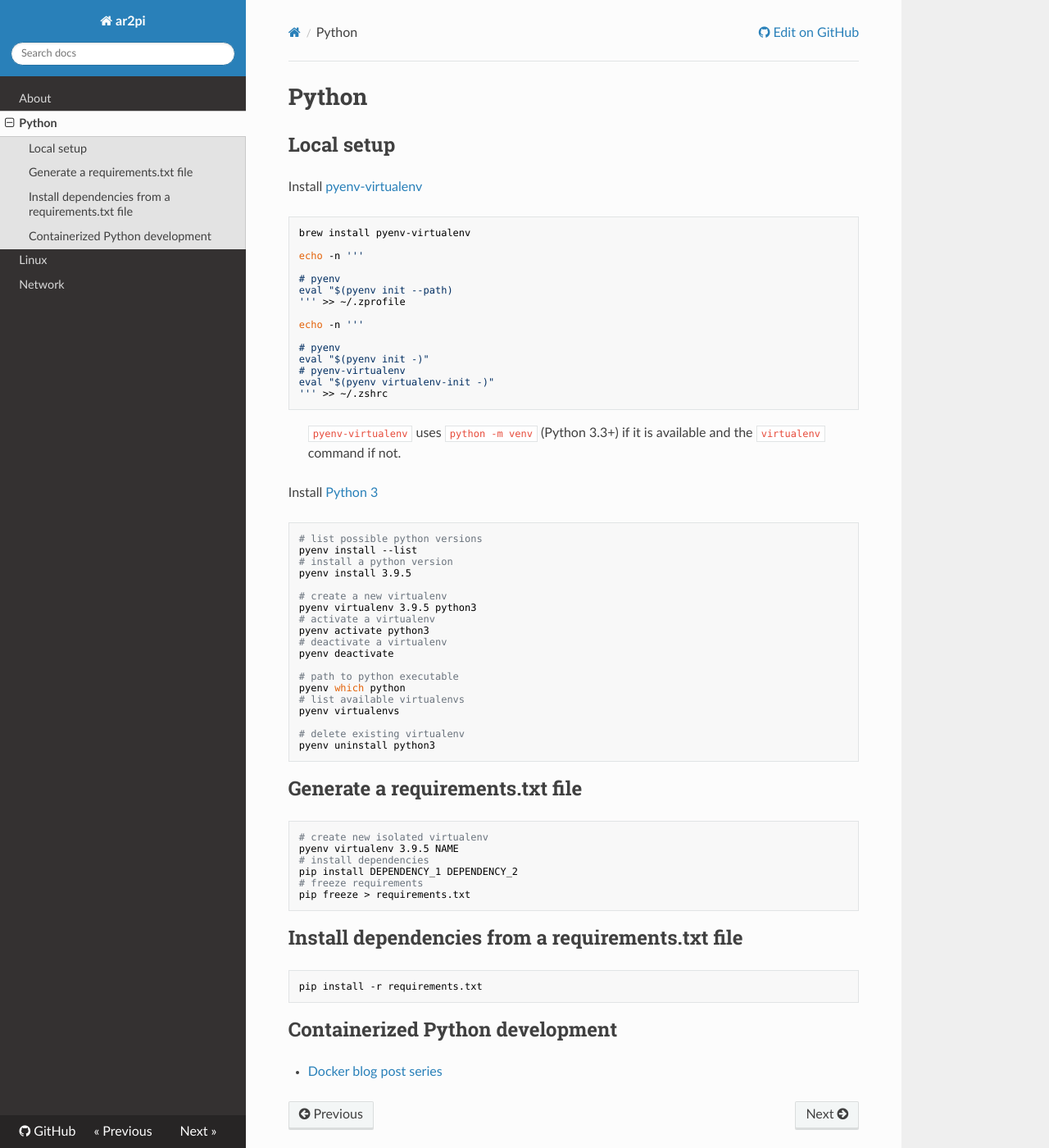
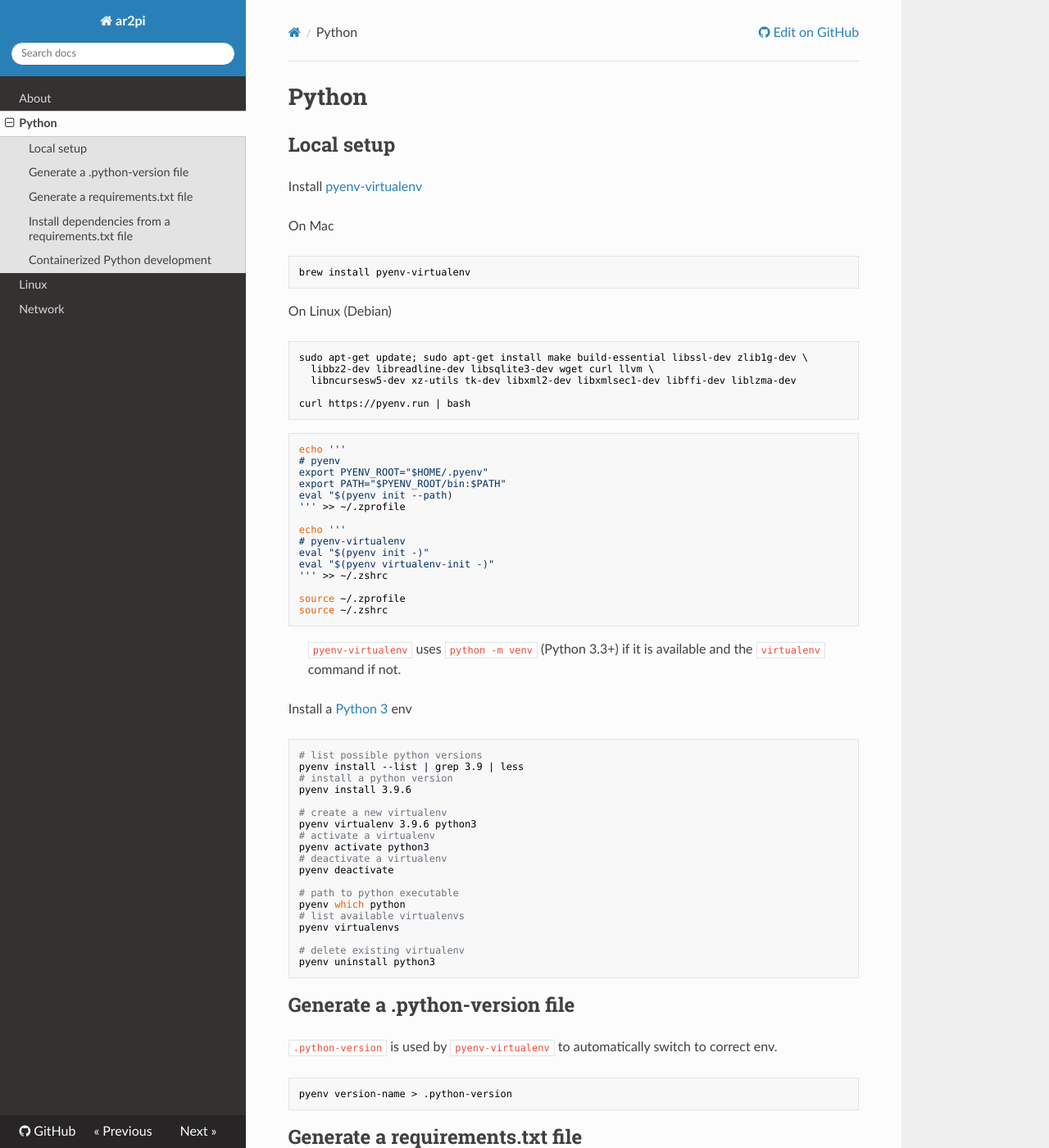
Before and after one commit to ar2pi/ar2pi, an MkDocs documentation site: the page built from docs/python.md, in a window 1280 px wide and 1400 px high. Shown: the whole window at 82% size. Built offline with MkDocs 1.6.1, drawn with Linux system fonts in a browser that asks for light colours; nearby versions of some CDN libraries; some of the changed text lies outside the part shown.

Commit message:
add python version and linux snippets

````diff
--- a/docs/python.md
+++ b/docs/python.md
@@ -3,35 +3,50 @@
 ## Local setup
 
 Install [pyenv-virtualenv](https://github.com/pyenv/pyenv-virtualenv)
+
+On Mac
 ```sh
 brew install pyenv-virtualenv
+```
 
-echo -n '''
+On Linux (Debian)
+```sh
+sudo apt-get update; sudo apt-get install make build-essential libssl-dev zlib1g-dev \
+  libbz2-dev libreadline-dev libsqlite3-dev wget curl llvm \
+  libncursesw5-dev xz-utils tk-dev libxml2-dev libxmlsec1-dev libffi-dev liblzma-dev
 
+curl https://pyenv.run | bash
+```
+
+```sh
+echo '''
 # pyenv
+export PYENV_ROOT="$HOME/.pyenv"
+export PATH="$PYENV_ROOT/bin:$PATH"
 eval "$(pyenv init --path)
 ''' >> ~/.zprofile
 
-echo -n '''
-
-# pyenv
+echo '''
+# pyenv-virtualenv
 eval "$(pyenv init -)"
-# pyenv-virtualenv
 eval "$(pyenv virtualenv-init -)"
 ''' >> ~/.zshrc
+
+source ~/.zprofile
+source ~/.zshrc
 ```
 
 > `pyenv-virtualenv` uses `python -m venv` (Python 3.3+) if it is available and the `virtualenv` command if not.
 
-Install [Python 3](https://www.python.org/download/releases/3.0/)
+Install a [Python 3](https://www.python.org/download/releases/3.0/) env
 ```sh
 # list possible python versions
-pyenv install --list
+pyenv install --list | grep 3.9 | less
 # install a python version
-pyenv install 3.9.5
+pyenv install 3.9.6
 
 # create a new virtualenv
-pyenv virtualenv 3.9.5 python3
+pyenv virtualenv 3.9.6 python3
 # activate a virtualenv
 pyenv activate python3
 # deactivate a virtualenv
@@ -46,11 +61,19 @@ pyenv virtualenvs
 pyenv uninstall python3
 ```
 
+## Generate a .python-version file
+
+`.python-version` is used by `pyenv-virtualenv` to automatically switch to correct env.
+
+```sh
+pyenv version-name > .python-version
+```
+
 ## Generate a requirements.txt file
 
 ```sh
-# create new isolated virtualenv
-pyenv virtualenv 3.9.5 NAME
+# create a new virtualenv
+pyenv virtualenv 3.9.6 NAME
 # install dependencies
 pip install DEPENDENCY_1 DEPENDENCY_2
 # freeze requirements
````
Also changed, not shown: docs/linux.md (+27 -0 lines), 3 other files.
